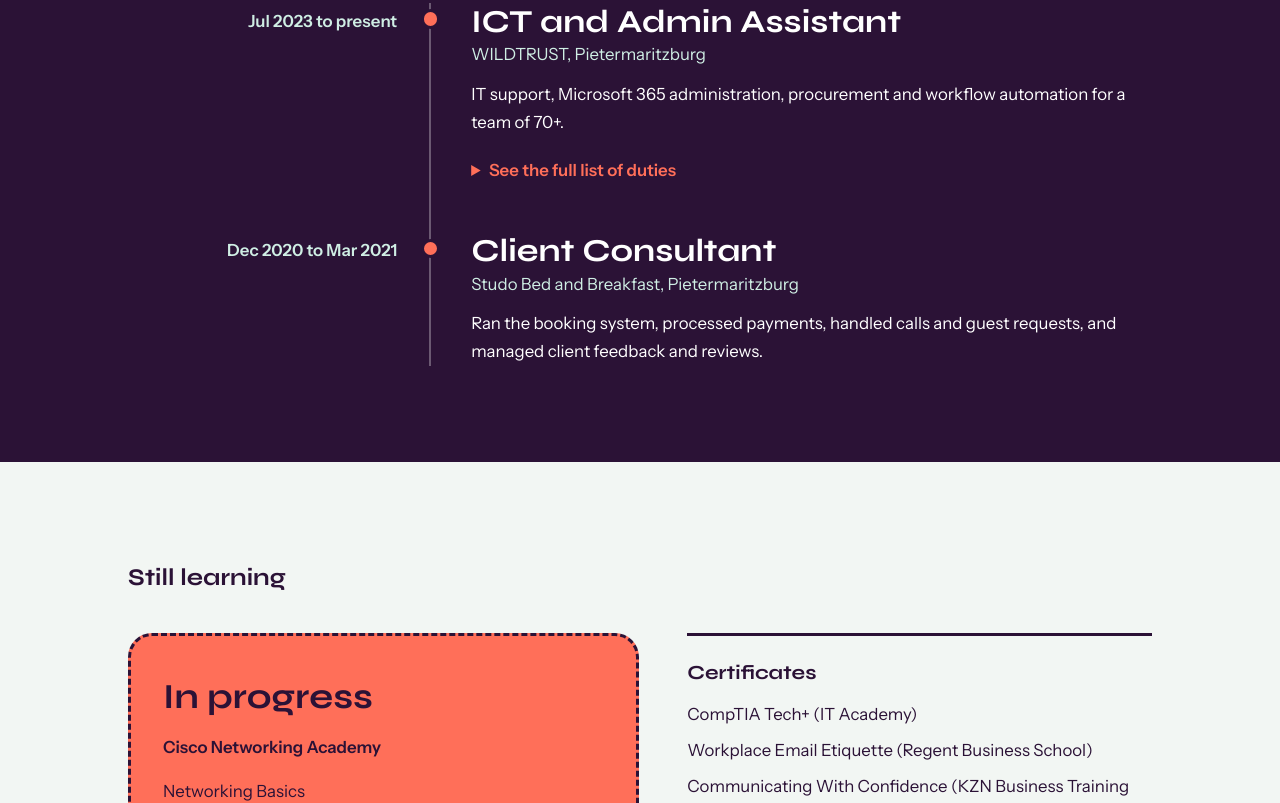
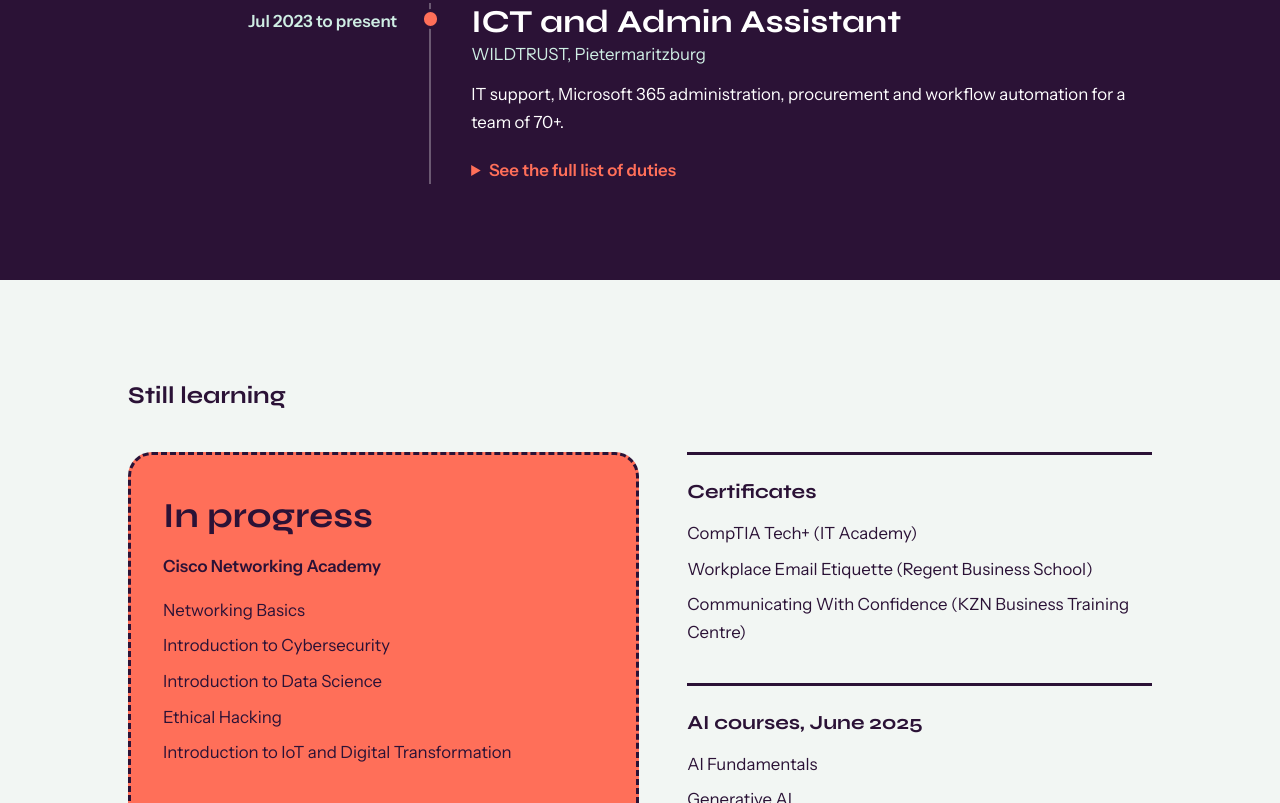
Before and after one commit to uNdisi/Project2, a plain HTML site: page index.html in a window 1280 px wide. Shown: the part 2215-3018 px from the top of the page. Drawn offline with Linux system fonts and the light colour scheme.

Commit message:
Consulting removal

```diff
--- a/index.html
+++ b/index.html
@@ -177,15 +177,6 @@
                     </div>
                 </article>
 
-                <article class="entry">
-                    <p class="entry-dates">Dec 2020 to Mar 2021</p>
-                    <div class="entry-body">
-                        <h3 class="entry-title">Client Consultant</h3>
-                        <p class="entry-place">Studo Bed and Breakfast, Pietermaritzburg</p>
-                        <p>
-                            Ran the booking system, processed payments, handled calls and
-                            guest requests, and managed client feedback and reviews.
-                        </p>
                     </div>
                 </article>
             </div>
```
